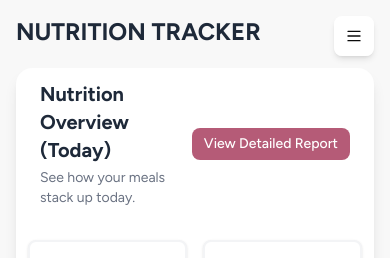
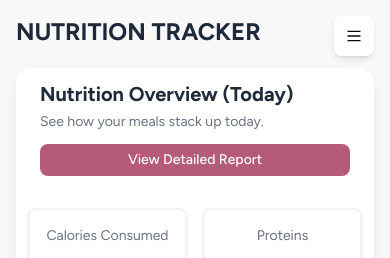
Before and after one commit to Amriiqra/preglow-project, a Next.js app: page /nutrition in a window 390 px wide. Shown: the top 258 px of the page. Built offline with nearby package versions, Linux system fonts and the light colour scheme; no server answers; sample sign-in values are in the browser's storage.

Commit message:
fixing layout when mobile view

```diff
--- a/src/views/nutrition/Nutrion.js
+++ b/src/views/nutrition/Nutrion.js
@@ -293,7 +293,7 @@ export default function NutritionView() {
 
             <Card className="rounded-2xl shadow-lg border-none">
                 <CardHeader>
-                    <div className="flex items-center justify-between">
+                    <div className="flex lg:flex-row flex-col lg:items-center lg:gap-0 gap-3 justify-between">
                         <div className="space-y-1">
                             <CardTitle className="text-xl font-bold text-gray-800">
                                 Nutrition Overview {isTodaySelected ? "(Today)" : `(${selectedDate})`}
```
